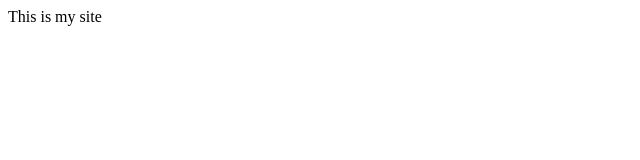
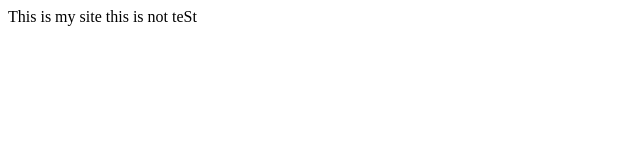
Before and after one commit to Kollekcioner47/test2, a plain HTML site: page index.html in a window 1280 px wide. Shown: the whole page, without its empty margins (0-640 px from the left). Drawn offline with Linux system fonts and the light colour scheme.

Commit message:
fgsdfgsdgf

```diff
--- a/index.html
+++ b/index.html
@@ -7,5 +7,6 @@
 </head>
 <body>
     This is my site
+    this is not teSt
 </body>
 </html>
```
